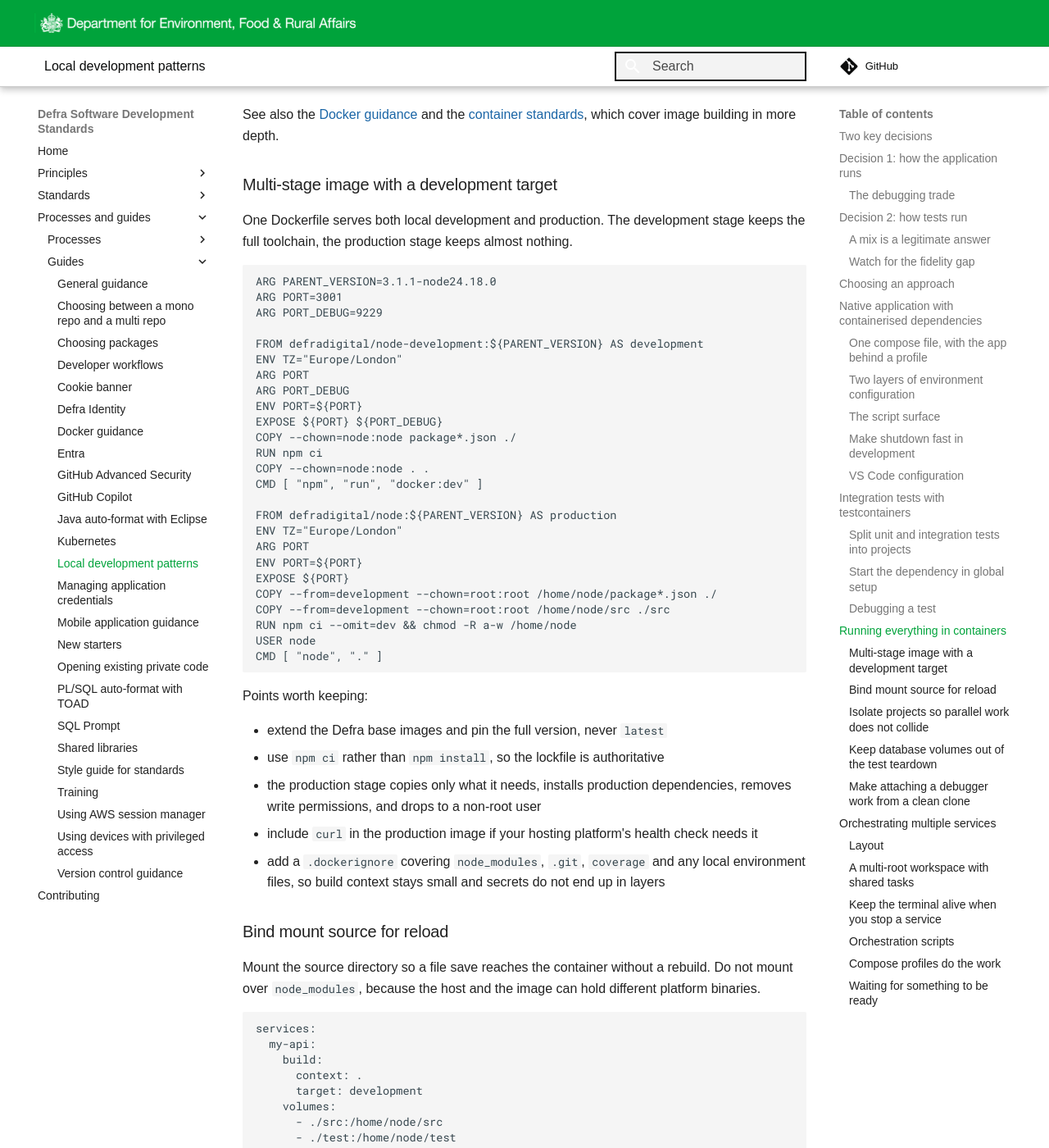
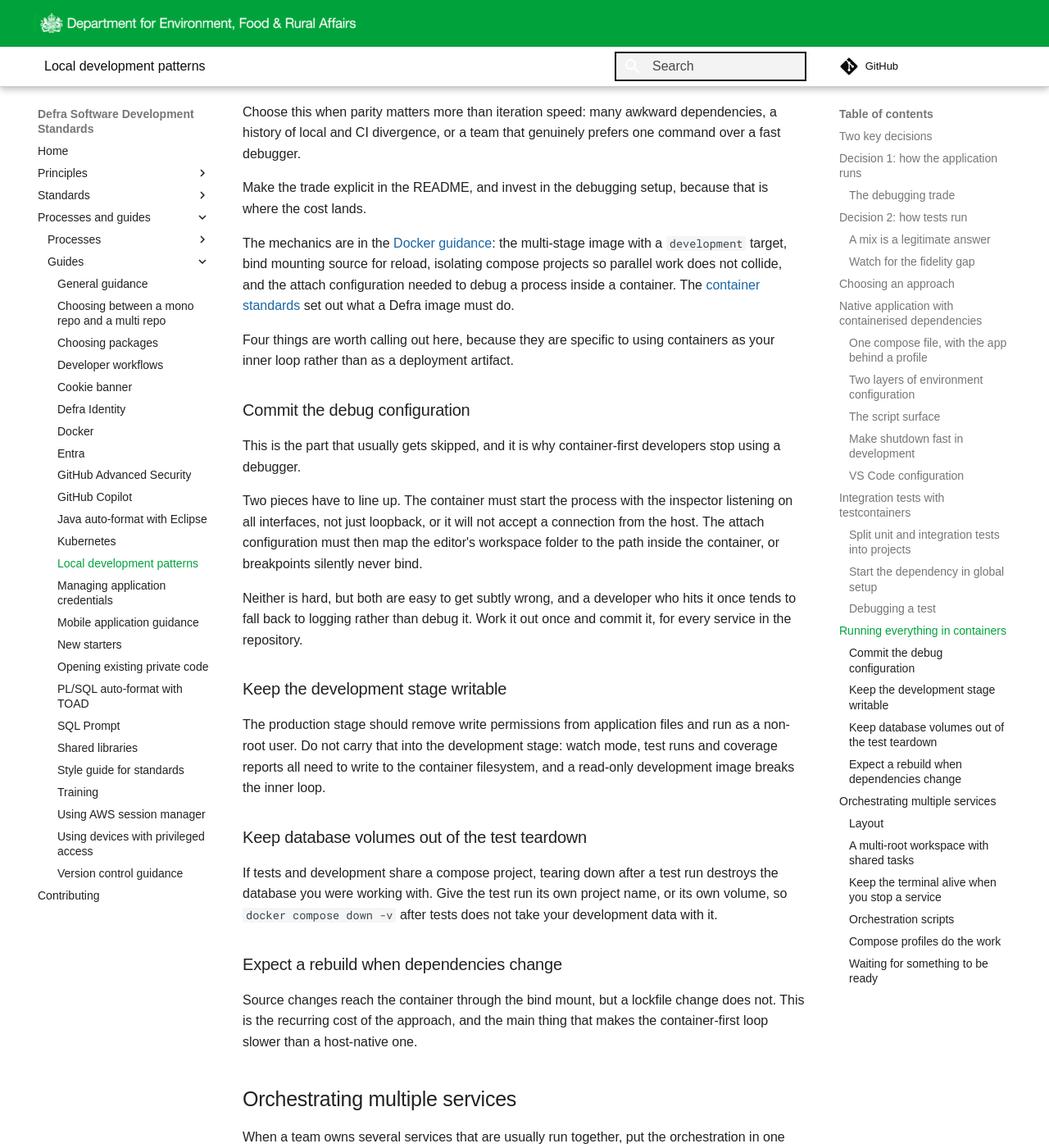
Before and after one commit to DEFRA/software-development-standards, an MkDocs documentation site: the page built from docs/guides/local_development_patterns.md, in a window 1280 px wide and 1400 px high, scrolled down 12598 px. Shown: the whole window at 82% size. Built offline with MkDocs 1.6.1 and Material for MkDocs 9.7.7, drawn with Linux system fonts in a browser that asks for light colours; some web fonts are replaced; comment, search, counter and statistics services are not loaded; some of the changed text lies outside the part shown.

Commit message:
Split docker guidance and local development patterns
Refocus docker_guidance.md on container craft: base images, multi-stage
builds, security, and Compose reference. Remove the local development
workflow and testing sections that duplicate the local development
patterns guide, and drop the principles list now covered by the local
development standards.

Restore Compose project isolation for CI, which the rewrite had dropped.

Standardise on src/ and compose.yaml, and state the env_file plus
environment layering consistently in both guides.

````diff
--- a/docs/guides/local_development_patterns.md
+++ b/docs/guides/local_development_patterns.md
@@ -170,7 +172,9 @@ A single file that supports both modes is much easier to keep correct than a fam
 
 The application needs different hostnames depending on where it runs. On the host it talks to `localhost`. Inside a container it talks to the compose service name.
 
-Handle that with two layers rather than two files. Developer values live in `.env` and are read when the application runs on the host. The compose `environment:` block overrides the host-specific values when the application runs in a container.
+Handle that with two layers rather than two files. A single `.env` holds every developer-supplied value. When the application runs on the host, the runtime loads that file directly. When it runs in a container, compose loads the same file through `env_file:`, then the `environment:` block overrides only the values that have to differ, which in practice is little more than hostnames and ports.
+
+That way there is one place to set a value, wherever the application ends up running. The [Docker guidance](docker_guidance.md) covers the compose syntax and precedence rules.
 
 Commit a `.env.example` with safe defaults and never commit `.env`.
 
@@ -422,120 +426,29 @@ Choose this when parity matters more than iteration speed: many awkward dependen
 
 Make the trade explicit in the README, and invest in the debugging setup, because that is where the cost lands.
 
-See also the [Docker guidance](docker_guidance.md) and the [container standards](../standards/container_standards.md), which cover image building in more depth.
+The mechanics are in the [Docker guidance](docker_guidance.md): the multi-stage image with a `development` target, bind mounting source for reload, isolating compose projects so parallel work does not collide, and the attach configuration needed to debug a process inside a container. The [container standards](../standards/container_standards.md) set out what a Defra image must do.
 
-### Multi-stage image with a development target
+Four things are worth calling out here, because they are specific to using containers as your inner loop rather than as a deployment artifact.
 
-One Dockerfile serves both local development and production. The development stage keeps the full toolchain, the production stage keeps almost nothing.
+### Commit the debug configuration
 
-```dockerfile
-ARG PARENT_VERSION=3.1.1-node24.18.0
-ARG PORT=3001
-ARG PORT_DEBUG=9229
+This is the part that usually gets skipped, and it is why container-first developers stop using a debugger.
 
-FROM defradigital/node-development:${PARENT_VERSION} AS development
-ENV TZ="Europe/London"
-ARG PORT
-ARG PORT_DEBUG
-ENV PORT=${PORT}
-EXPOSE ${PORT} ${PORT_DEBUG}
-COPY --chown=node:node package*.json ./
-RUN npm ci
-COPY --chown=node:node . .
-CMD [ "npm", "run", "docker:dev" ]
+Two pieces have to line up. The container must start the process with the inspector listening on all interfaces, not just loopback, or it will not accept a connection from the host. The attach configuration must then map the editor's workspace folder to the path inside the container, or breakpoints silently never bind.
 
-FROM defradigital/node:${PARENT_VERSION} AS production
-ENV TZ="Europe/London"
-ARG PORT
-ENV PORT=${PORT}
-EXPOSE ${PORT}
-COPY --from=development --chown=root:root /home/node/package*.json ./
-COPY --from=development --chown=root:root /home/node/src ./src
-RUN npm ci --omit=dev && chmod -R a-w /home/node
-USER node
-CMD [ "node", "." ]
-```
+Neither is hard, but both are easy to get subtly wrong, and a developer who hits it once tends to fall back to logging rather than debug it. Work it out once and commit it, for every service in the repository.
 
-Points worth keeping:
+### Keep the development stage writable
 
-- extend the Defra base images and pin the full version, never `latest`
-- use `npm ci` rather than `npm install`, so the lockfile is authoritative
-- the production stage copies only what it needs, installs production dependencies, removes write permissions, and drops to a non-root user
-- include `curl` in the production image if your hosting platform's health check needs it
-- add a `.dockerignore` covering `node_modules`, `.git`, `coverage` and any local environment files, so build context stays small and secrets do not end up in layers
-
-### Bind mount source for reload
-
-Mount the source directory so a file save reaches the container without a rebuild. Do not mount over `node_modules`, because the host and the image can hold different platform binaries.
-
-```yaml
-services:
-  my-api:
-    build:
-      context: .
-      target: development
-    volumes:
-      - ./src:/home/node/src
-      - ./test:/home/node/test
-```
-
-A rebuild is still needed when dependencies change. That is the cost of this approach and it is worth being upfront about it.
-
-### Isolate projects so parallel work does not collide
-
-Compose derives network, volume and container names from the project name, which defaults to the directory name. On a CI agent running several builds, or a laptop running two branches, that causes collisions.
-
-```bash
-docker compose -p my-api-${BUILD_ID} up -d
-```
-
-Setting the project name explicitly gives each run its own network and volumes.
+The production stage should remove write permissions from application files and run as a non-root user. Do not carry that into the development stage: watch mode, test runs and coverage reports all need to write to the container filesystem, and a read-only development image breaks the inner loop.
 
 ### Keep database volumes out of the test teardown
 
 If tests and development share a compose project, tearing down after a test run destroys the database you were working with. Give the test run its own project name, or its own volume, so `docker compose down -v` after tests does not take your development data with it.
 
-### Make attaching a debugger work from a clean clone
+### Expect a rebuild when dependencies change
 
-This is the part that usually gets skipped, and it is why container-first developers stop using a debugger.
-
-Expose the inspector port and start the process listening on all interfaces, otherwise the container will not accept a connection from the host.
-
-```yaml
-services:
-  my-api:
-    ports:
-      - "3001:3001"
-      - "9229:9229"
-    command: npm run docker:dev:debug
-```
-
-```json
-{
-  "scripts": {
-    "docker:dev:debug": "node --inspect=0.0.0.0:9229 --watch --watch-path=./src src/index.js"
-  }
-}
-```
-
-Then commit the attach configuration.
-
-```json
-{
-  "name": "Docker: attach to my-api",
-  "type": "node",
-  "request": "attach",
-  "address": "localhost",
-  "port": 9229,
-  "localRoot": "${workspaceFolder}",
-  "remoteRoot": "/home/node",
-  "restart": true
-}
-```
-
-`localRoot` and `remoteRoot` are what map a breakpoint in your editor to a line inside the container. Get them wrong and breakpoints silently never bind.
-
-If you run several services together, give each one a distinct debug port, such as 9229, 9230 and 9231, and commit one attach configuration per service.
+Source changes reach the container through the bind mount, but a lockfile change does not. This is the recurring cost of the approach, and the main thing that makes the container-first loop slower than a host-native one.
 
 ## Orchestrating multiple services
 
--- a/mkdocs.yml
+++ b/mkdocs.yml
@@ -62,7 +62,7 @@ nav:
       - Developer workflows: guides/developer_workflows.md
       - Cookie banner: guides/cookies-banner.md
       - Defra Identity: guides/defra-id.md
-      - Docker guidance: guides/docker_guidance.md
+      - Docker: guides/docker_guidance.md
       - Entra: guides/entra.md
       - GitHub Advanced Security: guides/github_advanced_security.md
       - GitHub Copilot: guides/github_copilot.md
````
Also changed, not shown: other parts of docs/guides/local_development_patterns.md (+3 -1 lines), docs/guides/docker_guidance.md (+73 -79 lines).
